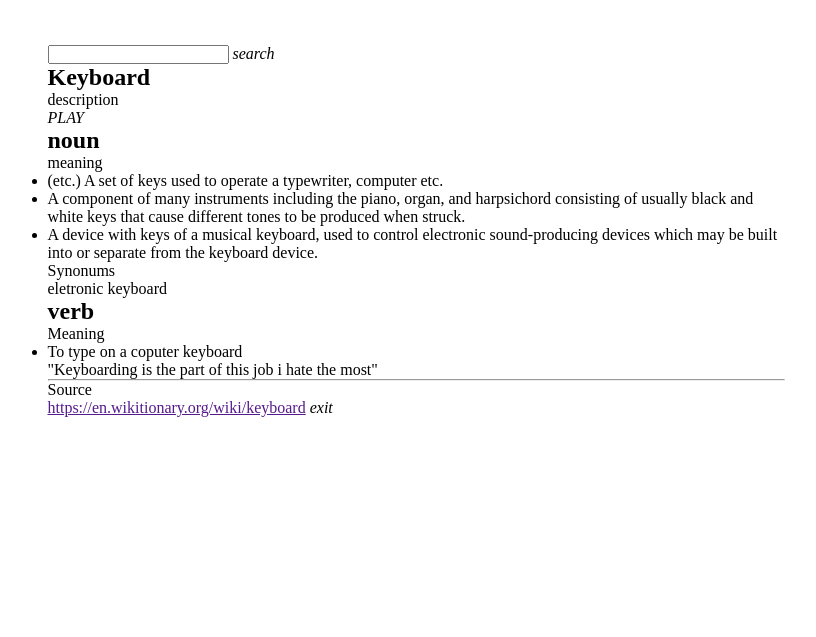
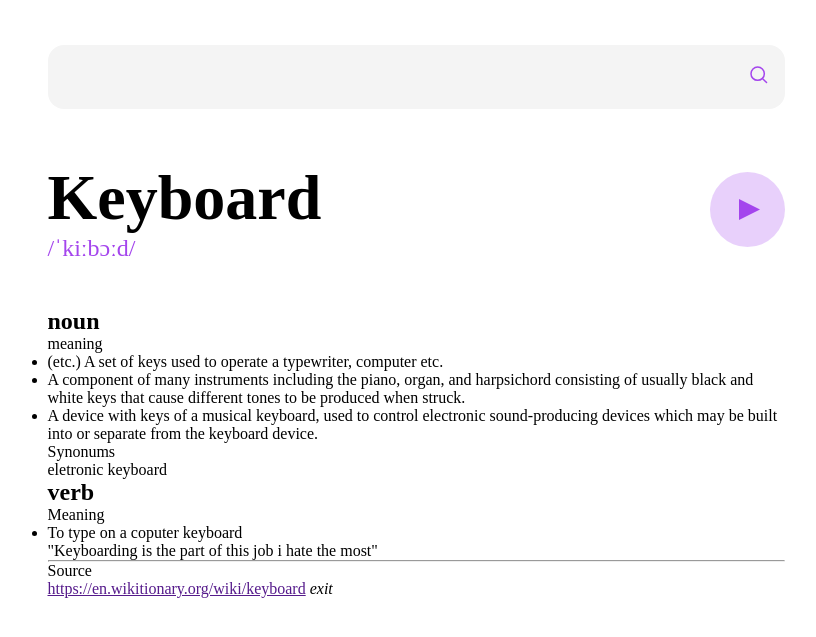
Before and after one commit to MarkosComK/dictionary-web-app, a plain HTML site: page index.html in a window 1280 px wide. Shown: the part 111-748 px from the top of the page, without its empty margins (224-1040 px from the left). Drawn offline with Linux system fonts and the light colour scheme.

Commit message:
word-title styled

```diff
--- a/css/main.scss
+++ b/css/main.scss
@@ -68,12 +68,18 @@ body{
         padding: 16px;
         font-size: 16px;
         border: none;
+        &:hover{
+            cursor: pointer;
+        }
     }
 
     /* The container <div> - needed to position the dropdown content */
     .dropdown {
         position: relative;
         display: inline-block;
+        &:hover{
+            cursor: pointer;
+        }
     }
 
     /* Dropdown Content (Hidden by Default) */
@@ -108,3 +114,59 @@ body{
         background-color: var(--input-bg);
     }
 }
+
+.search-holder{
+    display: flex;
+    align-items: center;
+}
+
+.search-input{
+    width: 100%;
+    height: 64px;
+    border: none;
+    background-color: var(--input-bg);
+    border-radius: 16px;
+    padding-left: 20px;
+    font-weight: bold;
+    font-size: 20px;
+    &:focus{
+        outline: 2px solid var(--input-border);
+    }
+    &:hover{
+        cursor: pointer;
+    }
+}
+
+.search-icon{
+    position: relative;
+    left: -35px;
+
+    width: 0;
+
+    z-index: 10;
+}
+
+.word-title{
+    display: flex;
+    justify-content: space-between;
+    align-items: center;
+
+    height: 114px;
+    margin: 45px 0 40px;
+    h1{
+        font-size: 64px;
+    }
+    p{
+        font-size: 24px;
+        color: var(--font-purple);
+    }
+    .play-icon{
+        circle:hover{
+            opacity: 1;
+        }
+        &:hover{
+            cursor: pointer;
+            fill: #000;
+        }
+    }
+}
--- a/index.html
+++ b/index.html
@@ -5,7 +5,7 @@
   <meta name="viewport" content="width=device-width, initial-scale=1.0">
   <link rel="icon" type="image/png" sizes="32x32" href="./assets/images/favicon-32x32.png">
   <link rel="stylesheet" href="./css/main.css">
-  <link rel="stylesheet" href="./css/inputs.css">
+  <link rel="stylesheet" href="./css/input-theme.css">
   <title>Frontend Mentor | Dictionary web app</title>
 </head>
 <body>
@@ -31,16 +31,16 @@
     </header>
     <main>
       <div>
-        <header>
-          <input type="text">
-          <i>search</i>
+        <header class="search-holder">
+          <input type="text" class="search-input">
+          <i class="search-icon"><svg xmlns="http://www.w3.org/2000/svg" width="18" height="18" viewBox="0 0 18 18"><path fill="none" stroke="#A445ED" stroke-linecap="round" stroke-linejoin="round" stroke-width="1.5" d="m12.663 12.663 3.887 3.887M1 7.664a6.665 6.665 0 1 0 13.33 0 6.665 6.665 0 0 0-13.33 0Z"/></svg></i>
         </header>
-        <section>
+        <section class="word-title">
           <div>
             <h1>Keyboard</h1>
-            <p>description</p>
+            <p>/ˈkiːbɔːd/</p>
           </div>
-          <i>PLAY</i>
+          <i><svg class="play-icon" xmlns="http://www.w3.org/2000/svg" width="75" height="75" viewBox="0 0 75 75"><g fill="#A445ED" fill-rule="evenodd"><circle cx="37.5" cy="37.5" r="37.5" opacity=".25"/><path d="M29 27v21l21-10.5z" /></g></svg></i>
         </section>
         <section>
           <h2>noun</h2>
```
Also changed, not shown: css/input-theme.css (added), css/input-theme.scss (renamed from css/inputs.scss), css/main.css, 2 other files.
